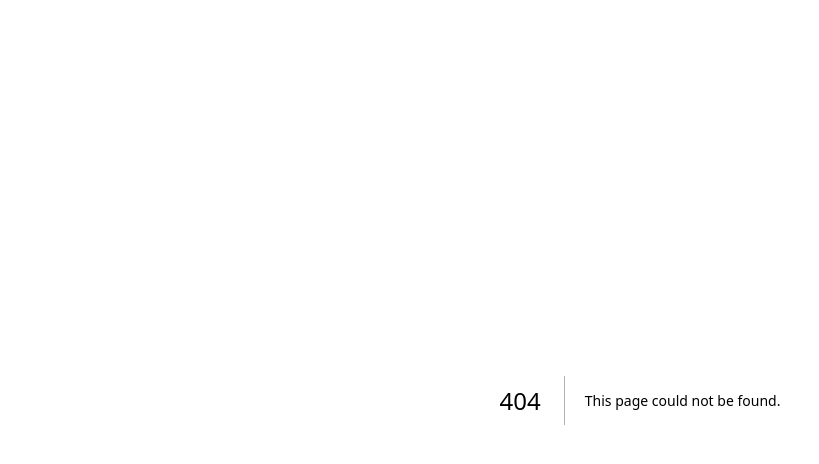
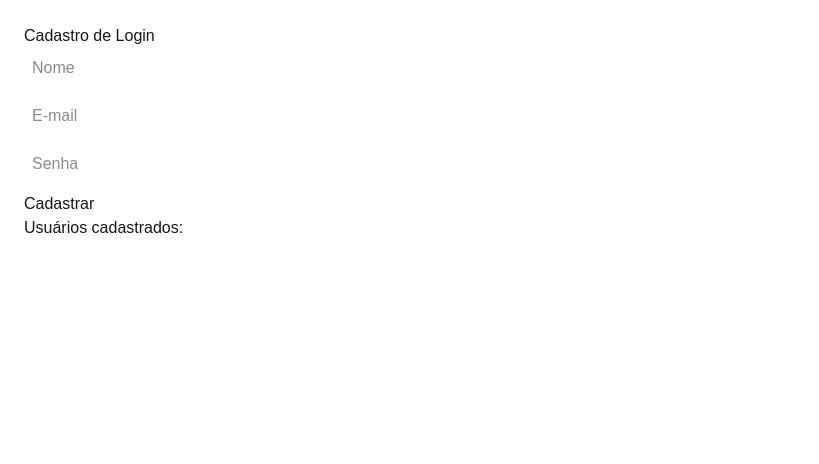
Before and after one commit to davidcontadecursoeusoprofissio-cybe/ExemploProps, a Next.js app in the folder aulaprops/: page /Cadastro in a window 1280 px wide. Before the commit this address had no page. Shown: the top 464 px of the page, without its empty margins (0-819 px from the left). Built offline with nearby package versions, Linux system fonts and the light colour scheme.

Commit message:
atualizar

```diff
--- /dev/null
+++ b/aulaprops/app/Cadastro/page.jsx
@@ -0,0 +1,69 @@
+"use client";
+import { useState, useRef } from "react";
+export default function CadastroLogin() {
+// TODO 1: crie aqui o state da lista de usuários cadastrados
+// (deve começar como um array vazio)
+
+// TODO 2: crie as refs dos inputs de e-mail e senha
+
+// TODO 3: implemente a função que adiciona um novo usuário à lista
+const [cadastro, setCadastro] = useState([])
+
+const ValorNome = useRef(null)
+const ValorEmail = useRef(null)
+const ValorSenha = useRef(null)
+
+
+
+function adicionarUsuario(){
+
+    const Nome = ValorNome.current.value
+    const Email = ValorEmail.current.value
+    const Senha = ValorSenha.current.value
+
+    setCadastro ([... cadastro,{Nome,Email,Senha}])
+
+}
+
+
+
+
+return (
+<div style={{ padding: 24, fontFamily: "sans-serif" }}>
+<h2>Cadastro de Login</h2>
+<input
+ref={ValorNome}
+type="text"
+placeholder="Nome"
+style={{ display: "block", marginBottom: 8, padding: 8 }}
+
+/>
+<input
+ref={ValorEmail}
+type="text"
+placeholder="E-mail"
+style={{ display: "block", marginBottom: 8, padding: 8 }}
+/>
+<input
+ref={ValorSenha}
+type="password"
+placeholder="Senha"
+style={{ display: "block", marginBottom: 8, padding: 8 }}
+/>
+<button onClick={adicionarUsuario}>Cadastrar</button>
+<h3>Usuários cadastrados:</h3>
+<ul>
+{cadastro.map((usuario, indice) => {
+return(
+<li key={indice}>
+<h1>{usuario.Nome}</h1>
+<h2>{usuario.Email}</h2>
+<p>{usuario.Senha}</p>
+</li>
+
+)
+})}
+</ul>
+</div>
+);
+}
--- a/aulaprops/app/Components/ItemPromocao.jsx
+++ b/aulaprops/app/Components/ItemPromocao.jsx
@@ -5,7 +5,7 @@ export default function ItemP(){
 
 
         <>
-            {
+            {/* {
         dados.map( (itens)=>{
 
             if(itens.status == true)
@@ -18,7 +18,7 @@ export default function ItemP(){
 
 
         } )
-       }
+       } */}
         </>
     )
 }
--- /dev/null
+++ b/aulaprops/app/Components/LIstaStateObjeto.jsx
@@ -0,0 +1,40 @@
+"use client"
+
+import { useState , useRef} from "react"
+
+export default function ListaState(){
+    const [nome, setNome] = useState([])
+
+    const ValorNome = useRef(null)
+    const ValorEmail = useRef(null)
+
+    function Adicionar(){
+        const email = ValorEmail.current.value
+        const nomes = ValorNome.current.value
+
+        setNome([...nome, {nomes , email}])
+
+    }
+
+    return(
+        <>
+        <div>
+            <h1>Digite seu nome</h1>
+            <input type="text" placeholder="Digite seu nome" ref={ValorNome} />
+            <input type="text" placeholder="Digite seu email" ref={ValorEmail} />
+            <button onClick={Adicionar}>Enviar</button>
+        </div>
+
+        {nome.map ((Nomes)=>{
+            return (
+            <li key={Nomes.nomes}>
+            <h1>{Nomes.nomes}</h1>
+            <h2>{Nomes.email}</h2>
+
+            </li>
+
+            )
+        })}
+        </>
+    )
+}
--- a/aulaprops/app/page.tsx
+++ b/aulaprops/app/page.tsx
@@ -8,8 +8,8 @@ import Atividade from "@/app/Components/Atividade";
 import Lista from "@/app/Components/Lista";
 import Lisatatividade from "@/app/Components/Lisatativida";
 import ListaDeUsuarios from "@/app/Components/ListaDeUsuarios";
+import ListaStateObjeto from "@/app/Components/LIstaStateObjeto";
 
-import ItemP from   "@/app/Components/ItemPromocao"
 
 import ItemNaoP from   "@/app/Components/ItemNaoPromocao"
 import ListaState from "@/app/Components/ListaState"
@@ -44,11 +44,13 @@ export default function Home() {
     {/*<Lisatatividade></Lisatatividade>*/}
 
       <h1>Itens em promoçao</h1>
-        <ItemP></ItemP>
+
 
         <h2>Itens em nao promoçao</h2>
-        <ItemNaoP></ItemNaoP>
-        <ListaState></ListaState>
+        {/* <ItemNaoP></ItemNaoP> */}
+        {/* <ListaState></ListaState> */}
+
+       <ListaStateObjeto></ListaStateObjeto>
 
     </>
   );
```
